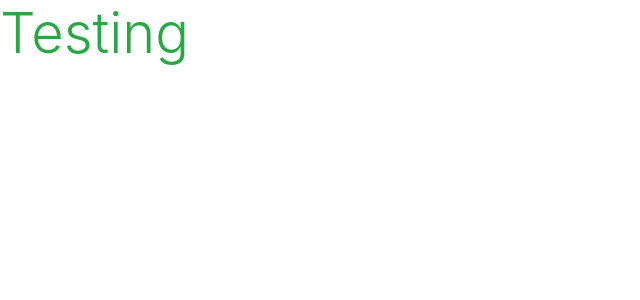
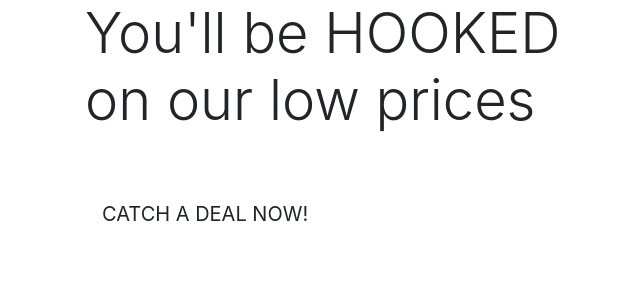
Before and after one commit to stephenoc390/hooked_ms4, a Django app: page / in a window 1280 px wide. Shown: the top 300 px of the page, without its empty margins (0-640 px from the left). Run offline with Django 3.2, Linux system fonts and the light colour scheme; some libraries are stand-ins or nearby versions.

Commit message:
added homepage content

```diff
--- a/home/templates/home/index.html
+++ b/home/templates/home/index.html
@@ -1,6 +1,27 @@
 {% extends "base.html" %}
 {% load static %}
 
+{% block page_header %}
+    <div class="container header-container">
+        <div class="row">
+            <div class="col"></div>
+        </div>
+    </div>
+{% endblock %}
+
 {% block content %}
-    <h1 class="display-4 text-success">Testing</h1>
+    <div class="container h-100">
+        <div class="row h-100">
+            <div class="col-7 col-md-6 my-auto">
+                <h1 class="display-4 logo-font text-black">
+                    You'll be HOOKED on our low prices
+                </h1>
+                <div class="my-5">
+                    <h4>
+                        <a href="" class="shop-now-button btn btn-lg rounded-0 text-uppercase py-3">Catch a Deal Now!</a>
+                    </h4>
+                </div>
+            </div>
+        </div>
+    </div>
 {% endblock %}
```
